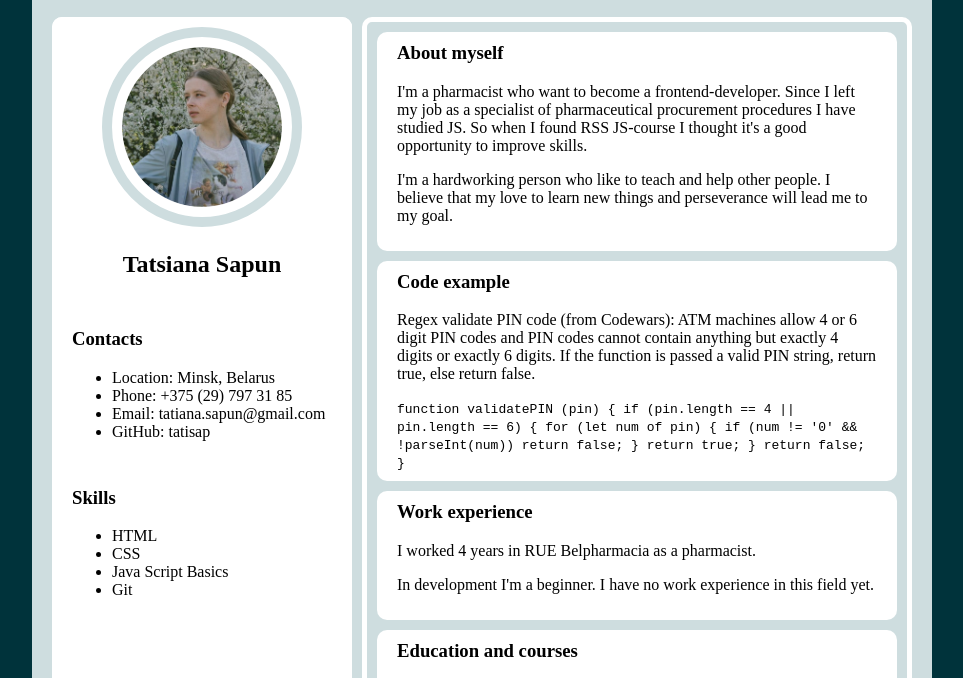
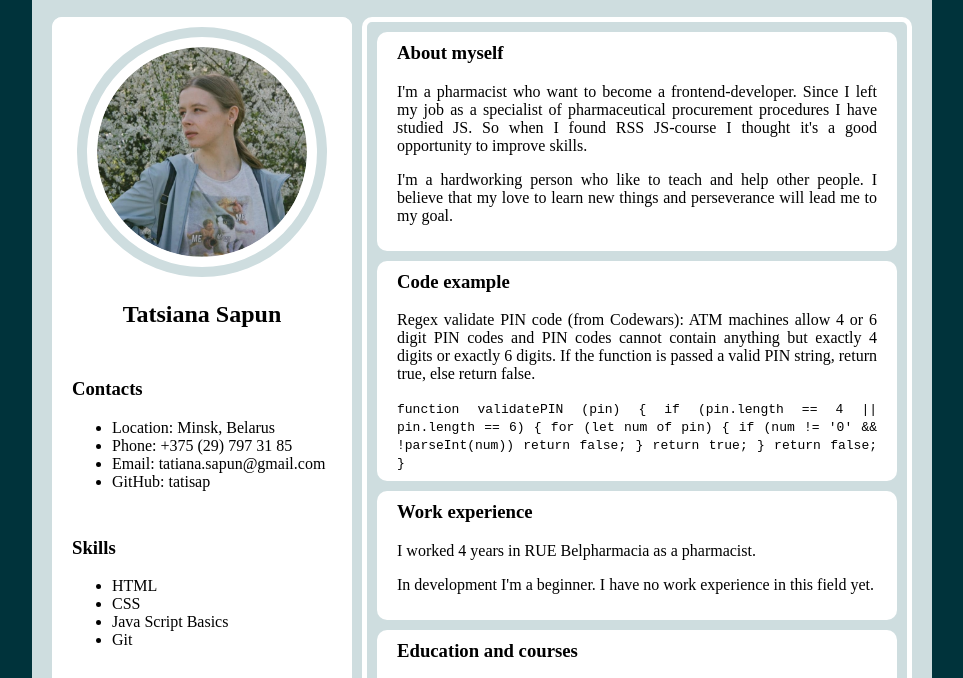
Before and after one commit to tatisap/rsschool-cv, a plain HTML site: page index.html in a window 1280 px wide. Shown: the part 107-785 px from the top of the page, without its empty margins (158-1121 px from the left). Drawn offline with Linux system fonts and the light colour scheme.

Commit message:
fix: change profile photo sizes and section text align

```diff
--- a/index.html
+++ b/index.html
@@ -63,7 +63,7 @@
             <div class="main-container">
                 <div class="left-column">
                     <section class="section" id="profile">
-                        <img src="./pictures/avatar.png" alt="Аватар" width="200" height="200">
+                        <img src="./pictures/avatar.png" alt="Аватар" width="250" height="250">
                         <h1>Tatsiana Sapun</h1>
 
                     </section>
--- a/style.css
+++ b/style.css
@@ -72,6 +72,7 @@ header {
   background-color: #fff;
   border-radius: 10px;
   padding: 10px 20px;
+  text-align: justify;
 }
 h3 {
   margin-top: 0px;
@@ -81,6 +82,6 @@ h3 {
 }
 #profile img {
   border: 10px solid #cedddf;
-  border-radius: 100px;
+  border-radius: 125px;
   padding: 10px;
 }
```
